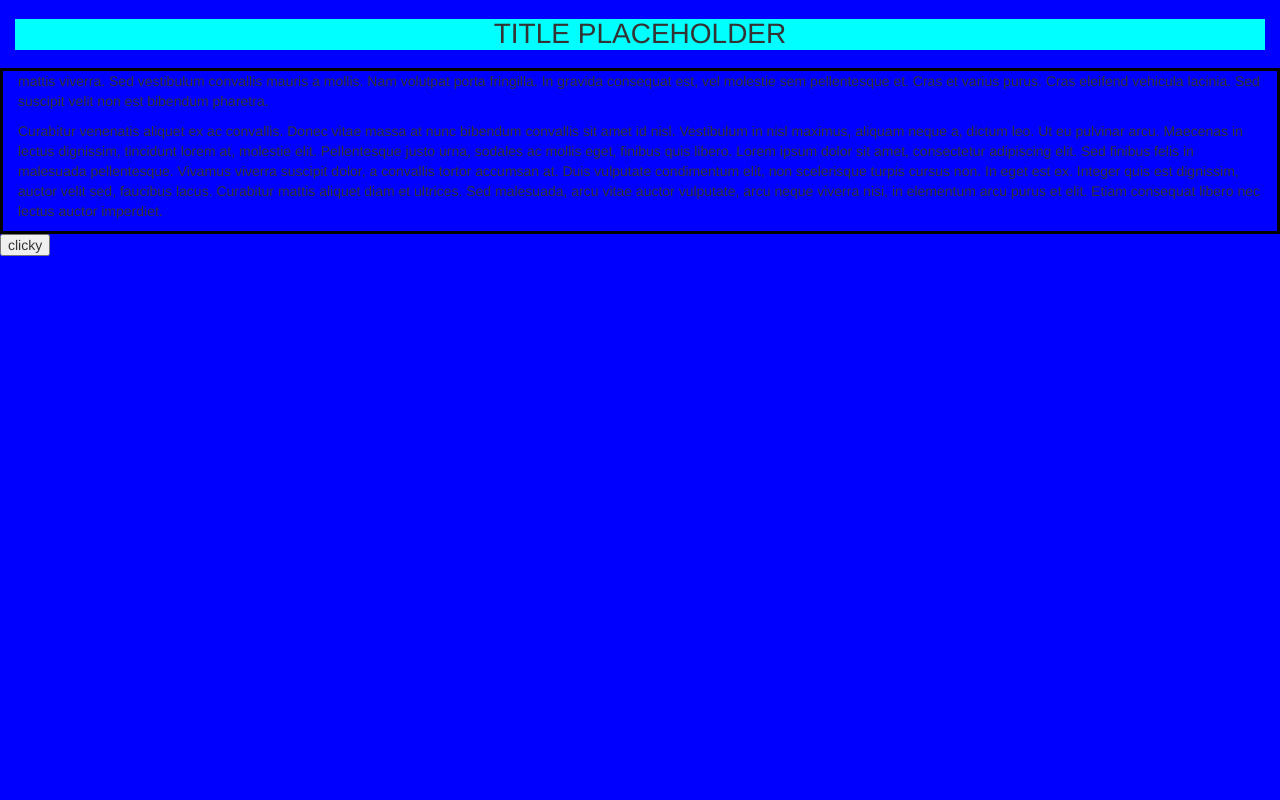
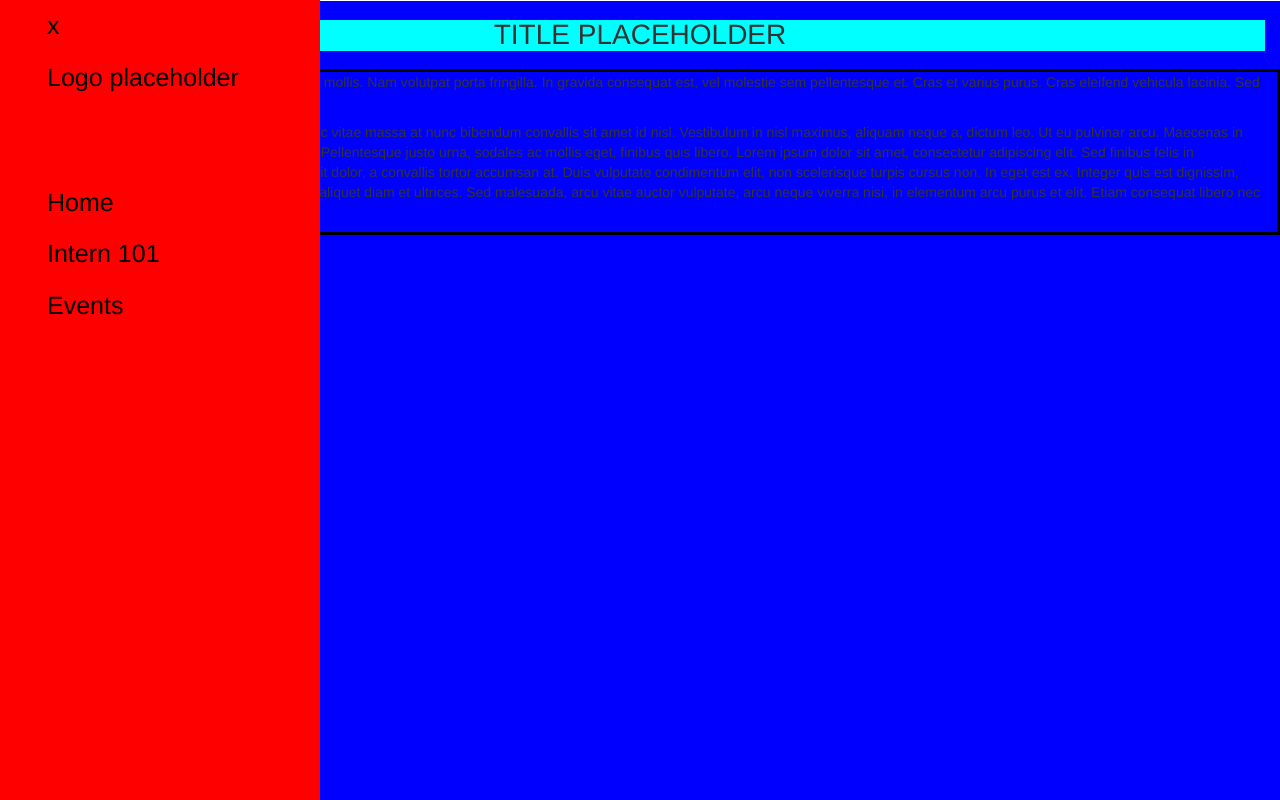
Before and after one commit to AshleyBee17/Innovation-Week-Hackathon, a website: page index.html in a window 1280 px wide. Both pictures are taken after a click on the button "clicky". Drawn offline with nearby package versions, Linux system fonts and the light colour scheme.

Commit message:
added clunky menu toggle

```diff
--- a/app/css/styles.css
+++ b/app/css/styles.css
@@ -12,7 +12,6 @@ html,body{
 	overflow: hidden;
 	position: absolute;
 	z-index: 1;
-	display: none;
 }
 
 .sidenav a {
@@ -25,6 +24,11 @@ html,body{
 
 .sidenav a:hover{
 	color:white;
+}
+
+#myBar{
+	display: none;
+
 }
 
 .main{
--- a/app/js/app.js
+++ b/app/js/app.js
@@ -1,5 +1,9 @@
-function showSideBar(){
-	var x = document.getElementById('myBar');
-	console.log(x);
-	if(x.style.display = none)
-}
+$(document).ready(function(){
+    $("#sidebarbutton").click(function(){
+        $("#myBar").slideToggle({direction:'right'});
+    });
+
+    $("#close").click(function() {
+    	$("#myBar").slideToggle();
+    })
+});
--- a/index.html
+++ b/index.html
@@ -34,10 +34,14 @@
 	<div class="container main-wrapper">
 		<div class="row">
 			<div class="col-md-3 sidenav" id="myBar">
+				<a href="#" id="close">x</a>
 				<a href="#" class="logo">Logo placeholder</a>
 				<a href="#">Home</a>
 				<a href="#">Intern 101</a>
 				<a href="#">Events</a>
+			</div>
+			<div class="col-md-9" id="menu-part">
+
 			</div>
 		</div>
 
@@ -63,7 +67,7 @@
 						</div>
 					</div>
 					<div>
-						<button onclick="showSideBar()">clicky</button>
+						<button id="sidebarbutton">clicky</button>
 					</div>
 				</div>
 			</div>
```
